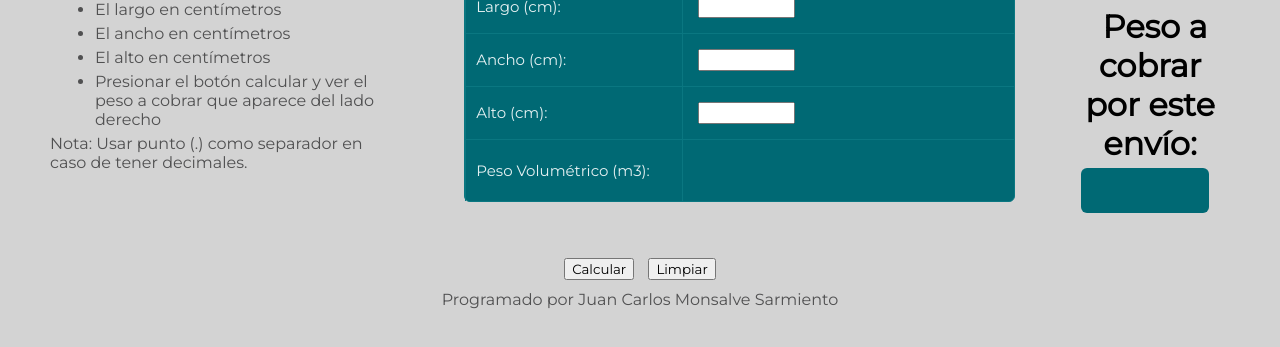
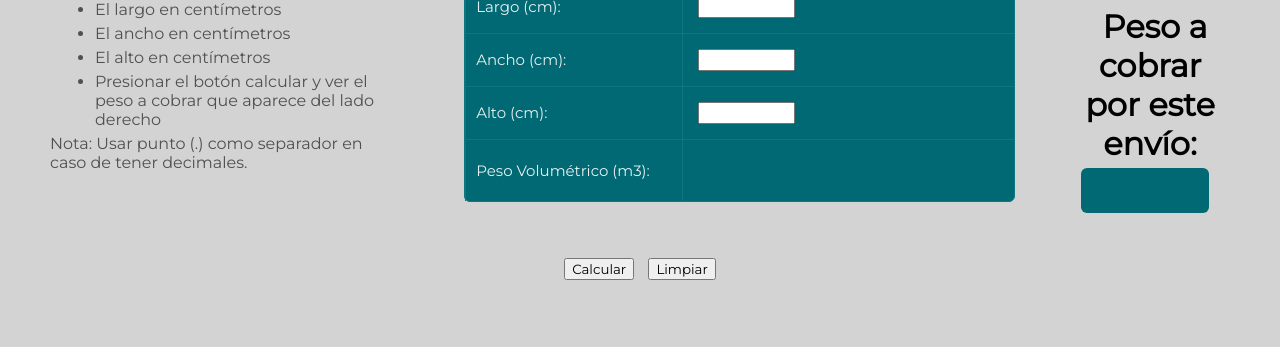
Before and after one commit to juancmonsalves/CalculadoraPesoVolumetrico, a plain HTML site: page index.html in a window 1280 px wide. Shown: the part 293-640 px from the top of the page. Drawn offline with Linux system fonts and the light colour scheme; a web font is replaced by a local one.

Commit message:
Elimina el autor nuevamente

```diff
--- a/index.html
+++ b/index.html
@@ -252,7 +252,6 @@
 					<input type="button" value="Calcular" onclick="pesoVolumetrico()">
 					<input type="button" value="Limpiar" action="reset" onclick="Limpiar()">
 				</form>
-<p>Programado por Juan Carlos Monsalve Sarmiento</p>
 		</center>
 	</body>
 </html>
```
